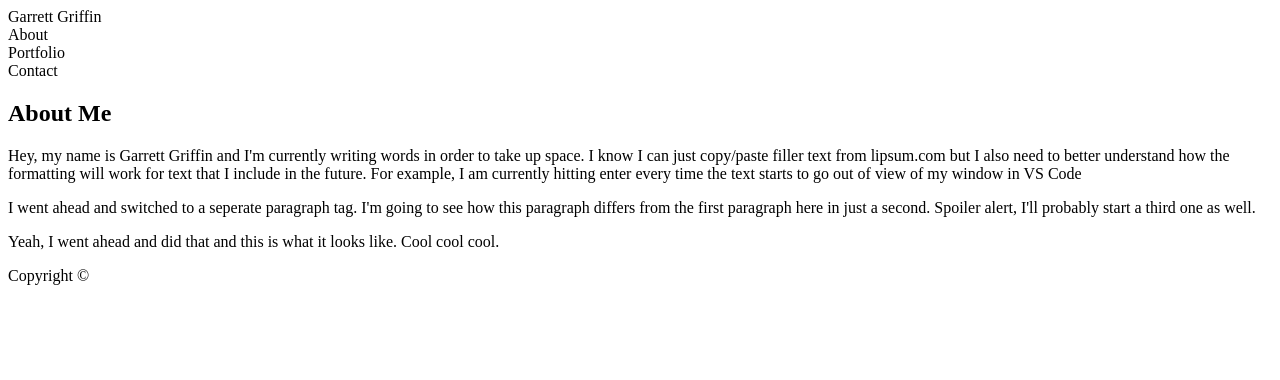
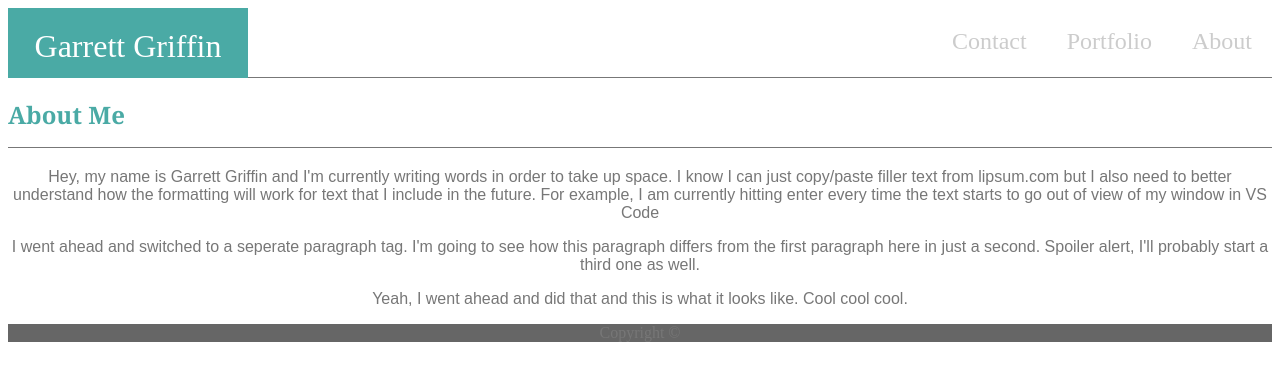
Before and after one commit to gggriffin/Basic-Portfolio, a plain HTML site: page index.html in a window 1280 px wide. Drawn offline with Linux system fonts and the light colour scheme; files that its build step writes are made by us from their sources.

Commit message:
linked stylesheets, updated index.html, started CSS

```diff
--- a/assets/css/style.css
+++ b/assets/css/style.css
@@ -0,0 +1,48 @@
+/**
+* Portfolio CSS
+**/
+* {
+    box-sizing: border-box;
+    text-align: center;
+}
+footer {
+    background: #666666;
+    color: #777777;
+}
+
+h2 {
+    font-family: 'Georgia', 'Times New Roman', Times, serif;
+    text-align: left;
+    color: #4aaaa5;
+}
+
+header{
+    background: #ffffff;
+    height: 70px;
+    border-bottom: 1px solid #777777;
+}
+
+p {
+    font-family: 'Arial', 'Helvetica Neue', Arial, Helvetica, sans-serif;
+    color: #777777;
+}
+
+section {
+    color: #cccccc;
+    float: right;
+    padding: 20px;
+    font-size: 24px;
+}
+
+.about {
+    height: 50px;
+    border-bottom: 1px solid #777777;
+}
+.name {
+    color: #ffffff;
+    background: #4aaaa5;
+    float: left;
+    font-size: 32px;
+    height: 70px;
+    width: 240px;
+}
--- a/index.html
+++ b/index.html
@@ -3,15 +3,13 @@
 
 <head>
     <meta charset="UTF-8">
-    <title>Griffin Portfolio</title>
-    <link rel="stylesheet" type="text/css" href="Basic-Portfolio/style.css">
+    <title>Griffin Bio</title>
+    <link rel="stylesheet" type="text/css" href="assets/css/style.css">
 </head>
 
 <body>
     <header>
-        <!--Background header will sit behind buttons-->
-    </header>
-    <section>
+     <section class="name">
         Garrett Griffin
     </section>
     <section id="button">
@@ -23,8 +21,9 @@
     <section id="button">
        Contact
     </section>
+    </header>
     <div>
-        <h2>About Me</h2>
+        <h2 class="about">About Me</h2>
         <p>Hey, my name is Garrett Griffin and I'm currently
             writing words in order to take up space. I know
             I can just copy/paste filler text from lipsum.com
```
Also changed, not shown: contact.html (+1 -1 lines), portfolio.html (+1 -1 lines).
